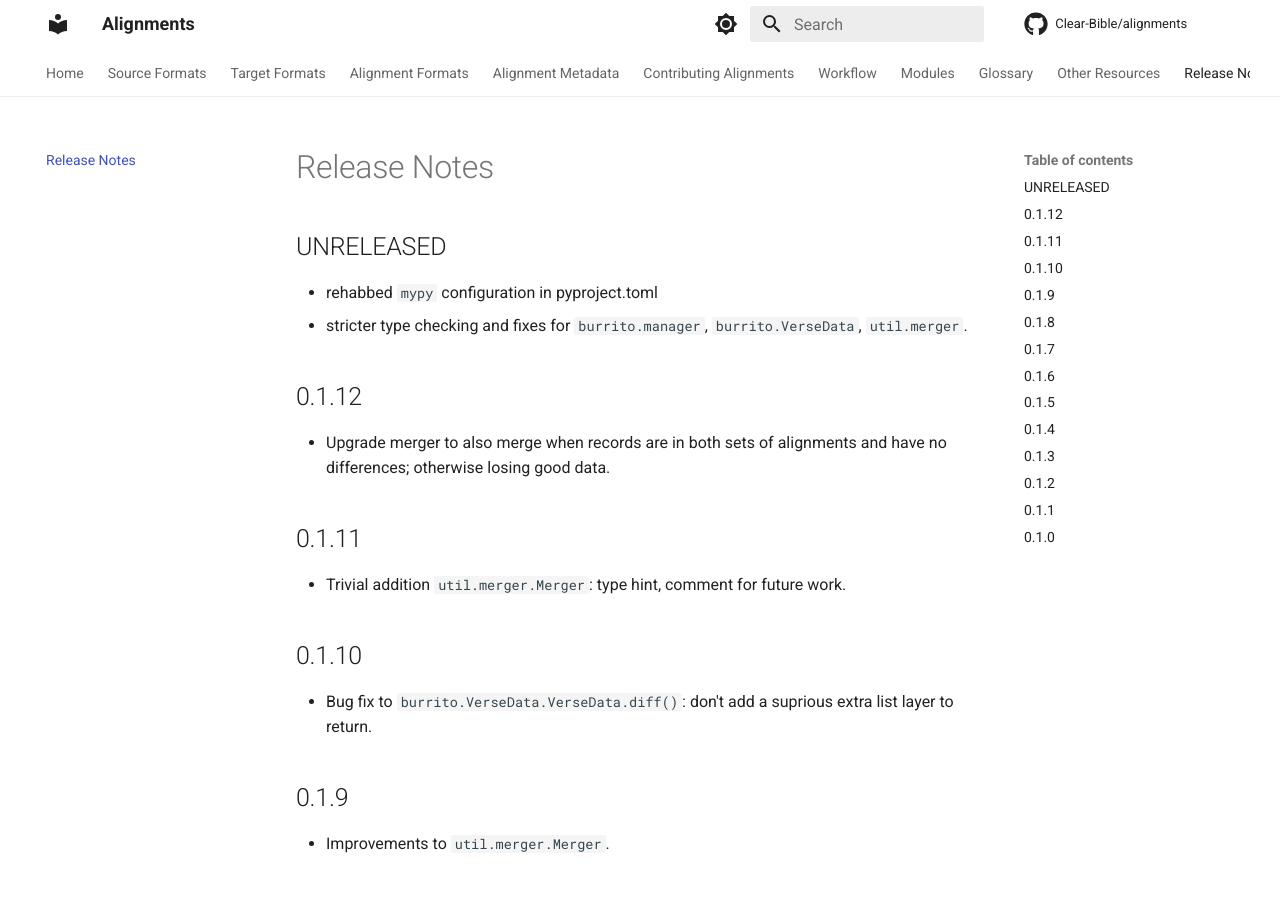
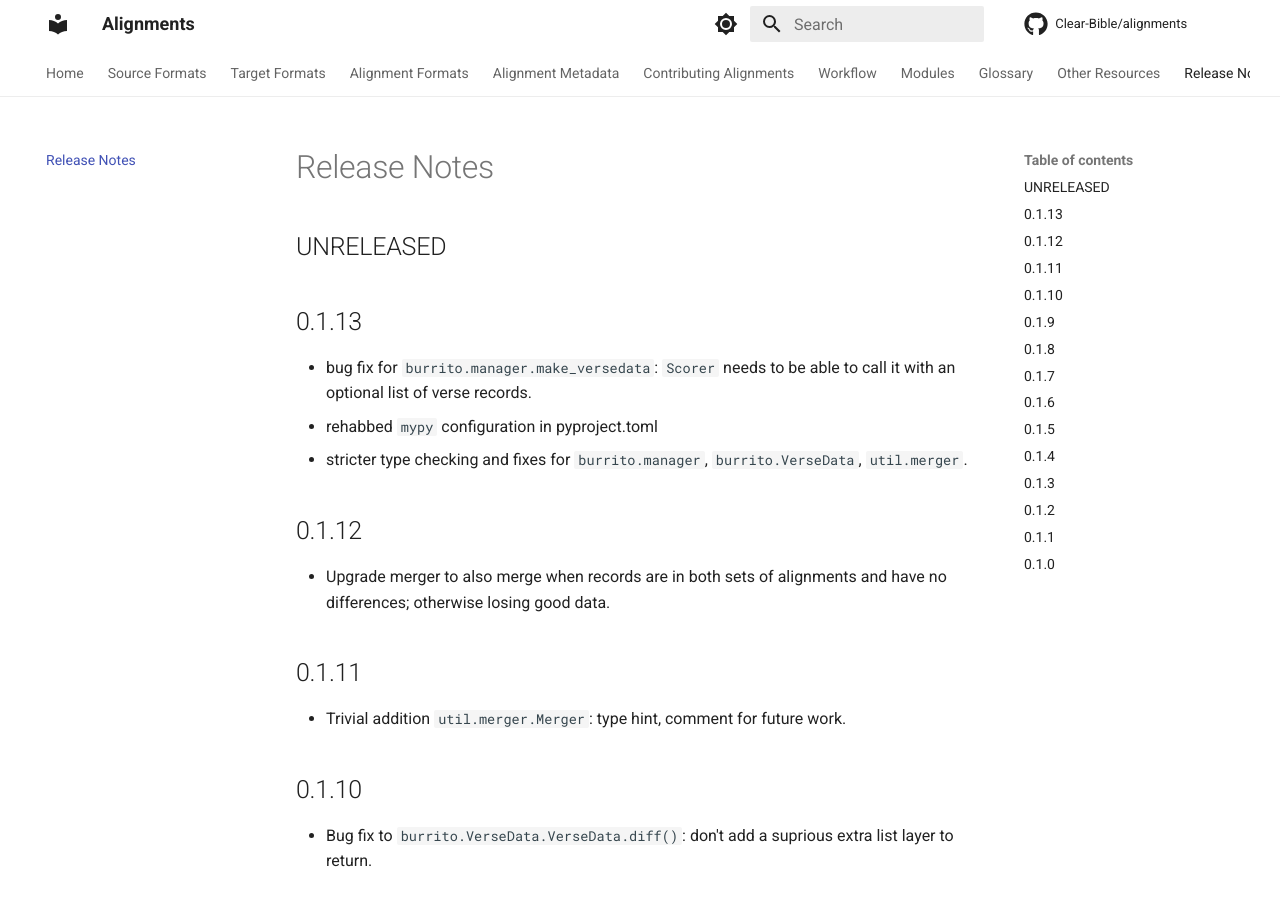
Before and after one commit to Clear-Bible/biblealignlib, an MkDocs documentation site: the page built from docs/ReleaseNotes.md, in a window 1280 px wide and 900 px high. Built offline with MkDocs 1.6.1 and Material for MkDocs 9.7.7, drawn with Linux system fonts in a browser that asks for light colours; comment, search, counter and statistics services are not loaded.

Commit message:
v 0.1.13

```diff
--- a/docs/ReleaseNotes.md
+++ b/docs/ReleaseNotes.md
@@ -2,6 +2,10 @@
 
 ## UNRELEASED
 
+## 0.1.13
+
+- bug fix for `burrito.manager.make_versedata`: `Scorer` needs to be
+  able to call it with an optional list of verse records.
 - rehabbed `mypy` configuration in pyproject.toml
 - stricter type checking and fixes for `burrito.manager`,
   `burrito.VerseData`, `util.merger`.
--- a/pyproject.toml
+++ b/pyproject.toml
@@ -1,6 +1,6 @@
 [tool.poetry]
 name = "biblealignlib"
-version = "0.1.12"
+version = "0.1.13"
 description = "Code for managing Word-level alignments for Bibles, including both automatic alignments and manually corrected alignments."
 authors = ["Sean Boisen <sean.boisen@biblica.com>"]
 license = "MIT"
```
